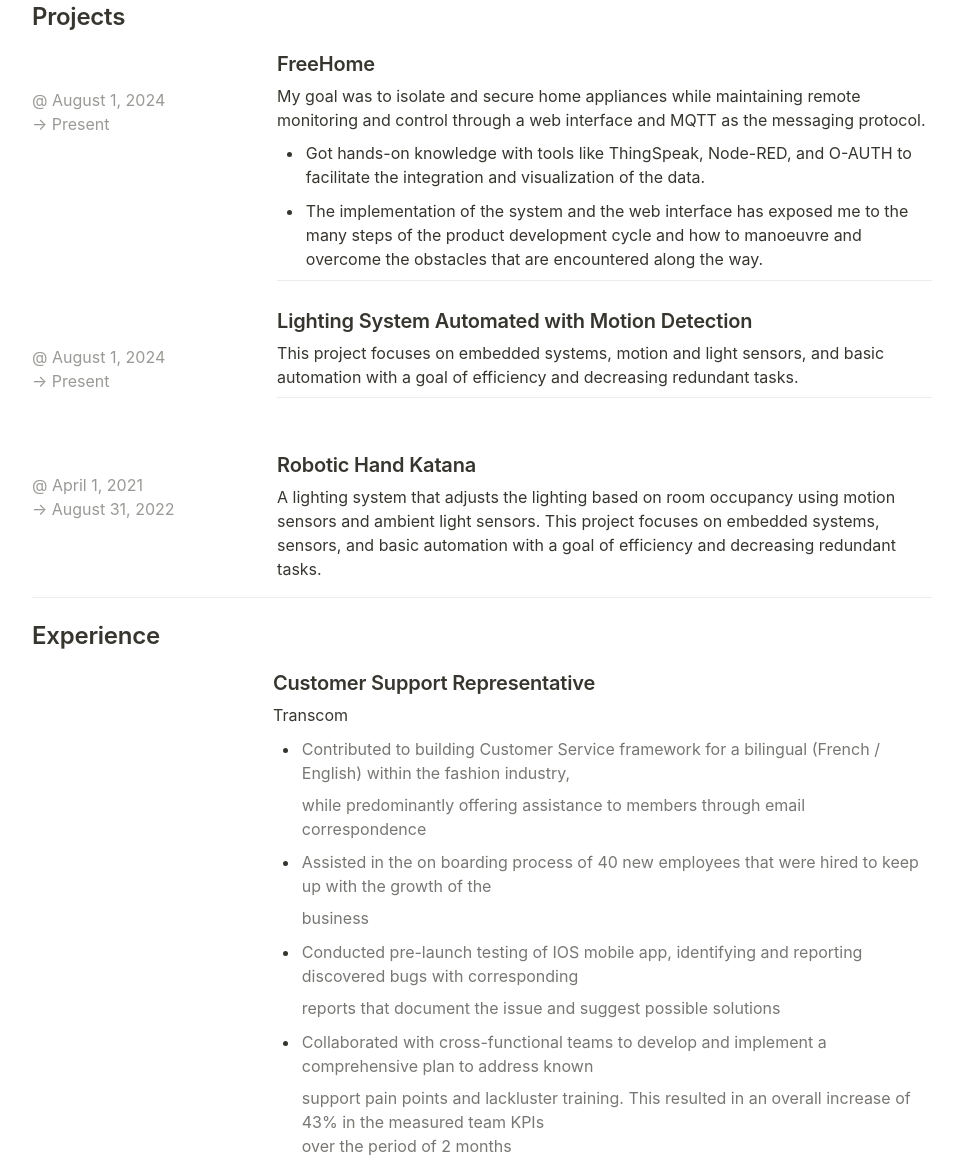
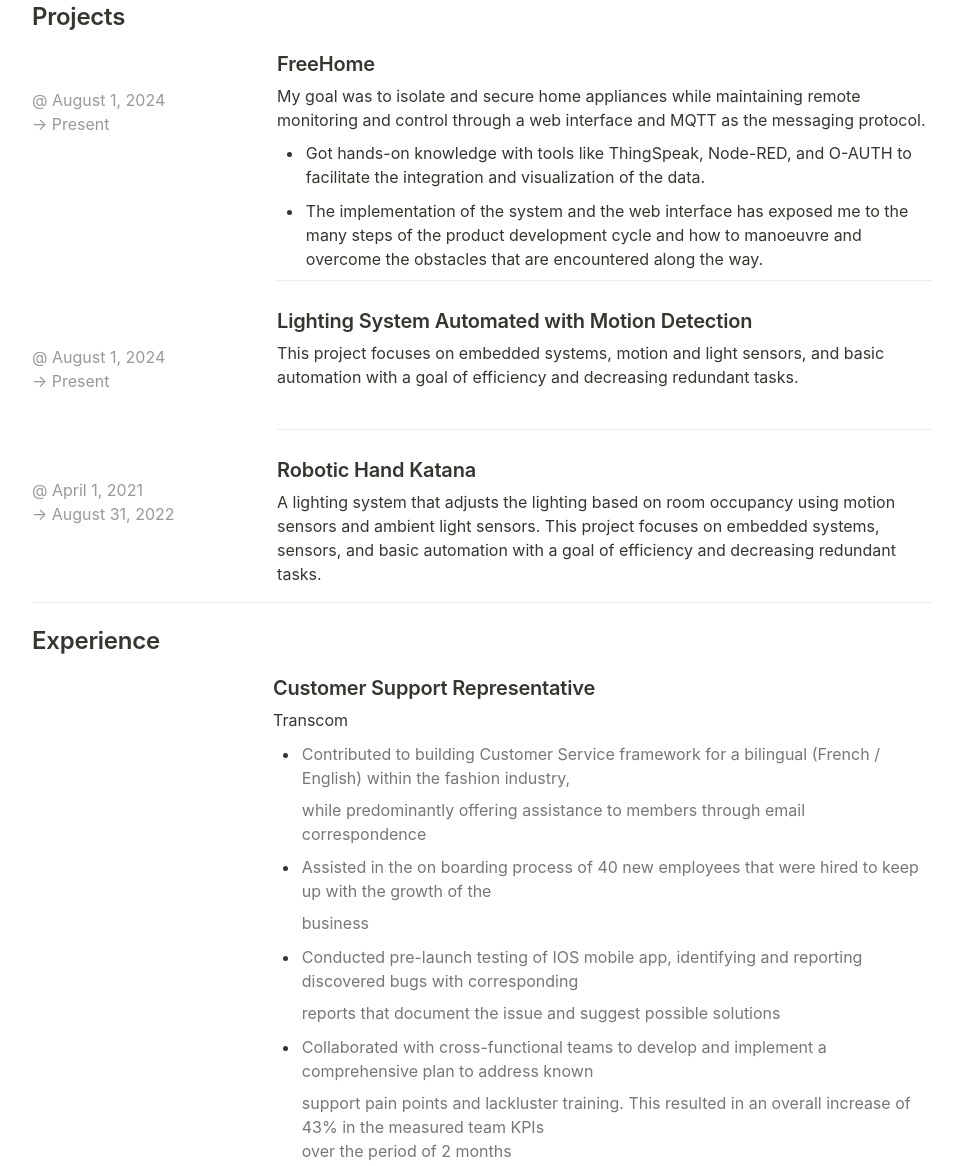
Before and after one commit to ayoubmissaoui/personalWebsite, a plain HTML site: page index.html in a window 1280 px wide. Shown: the part 785-1951 px from the top of the page, without its empty margins (158-1121 px from the left). Drawn offline with nearby package versions, Linux system fonts and the light colour scheme.

Commit message:
Update index.html
Edited spacing after Lightning System project

```diff
--- a/index.html
+++ b/index.html
@@ -18,7 +18,7 @@
 </time></p></div><div id="e80c359b-3f7b-4bff-9b54-0ffb60f79837" style="width:150%" class="column"><h3 id="d98d5b2e-42b7-4974-8acb-d1eb485faeca" class="">FreeHome</h3><p id="108f90ee-1bbe-8012-a210-f2f518a98839" class="">My goal was to isolate and secure home appliances while maintaining remote monitoring and control through a web interface and MQTT as the messaging protocol.<br/></p><ul id="191cb9ab-818a-476e-a362-ee3e44e45f41" class="bulleted-list"><li style="list-style-type:disc">Got hands-on knowledge with tools like ThingSpeak, Node-RED, and O-AUTH to facilitate the integration and visualization of the data.</li></ul><ul id="e67078d2-b0de-4936-aba3-98fdb3737735" class="bulleted-list"><li style="list-style-type:disc">The implementation of the system and the web interface has exposed me to the many steps of the product development cycle and how to manoeuvre and overcome the obstacles that are encountered along the way.</li></ul><hr id="1e31b3b4-0e25-420a-a34d-696c4e400377"/></div></div><div id="5594063d-fbd3-4ba1-83ee-dd8a8d15cb16" class="column-list"><div id="35cbc2b1-2c41-44a3-8497-dc1ddc41b8a6" style="width:50%" class="column"><p id="f68107fc-15a3-4c58-9cdd-37ae584679e8" class=""></br></br><time>@ August 1, 2024
 → Present
 </time></p><p id="108f90ee-1bbe-8050-bd9f-ca10c57ed16d" class="">
-</p></div><div id="e2e00c7f-11bf-4be4-ad23-3d255bb4eb43" style="width:150%" class="column"><h3 id="bd74b0e5-0b8b-4ba1-9b3a-699c0953f6f4" class="">Lighting System Automated with Motion Detection</h3><p id="4f915bb9-5aa7-43fa-aae4-9ca4fa7413da" class="">This project focuses on embedded systems, motion and light sensors, and basic automation with a goal of efficiency and decreasing redundant tasks.</p><hr id="1e31b3b4-0e25-420a-a34d-696c4e400377"></div></div><div id="672e6fab-bb19-49db-9498-6a96f010d078" class="column-list"><div id="9392e5ac-c6e3-4eee-a8d7-f81d83e3e67f" style="width:50%" class="column"><p id="6ab98745-397a-406c-8827-8035713ebf67" class="">
+</p></div><div id="e2e00c7f-11bf-4be4-ad23-3d255bb4eb43" style="width:150%" class="column"><h3 id="bd74b0e5-0b8b-4ba1-9b3a-699c0953f6f4" class="">Lighting System Automated with Motion Detection</h3><p id="4f915bb9-5aa7-43fa-aae4-9ca4fa7413da" class="">This project focuses on embedded systems, motion and light sensors, and basic automation with a goal of efficiency and decreasing redundant tasks.</p><br><hr id="1e31b3b4-0e25-420a-a34d-696c4e400377"></div></div><div id="672e6fab-bb19-49db-9498-6a96f010d078" class="column-list"><div id="9392e5ac-c6e3-4eee-a8d7-f81d83e3e67f" style="width:50%" class="column"><p id="6ab98745-397a-406c-8827-8035713ebf67" class="">
 </p><p id="944a55f8-10c2-486a-bae4-342047efc75c" class=""><time>@ April 1, 2021
 → August 31, 2022</time></p><p id="108f90ee-1bbe-80db-830c-cae4f99ab7cc" class="">
 </p></div><div id="e2e00c7f-11bf-4be4-ad23-3d255bb4eb43" style="width:150%" class="column"><h3 id="bd74b0e5-0b8b-4ba1-9b3a-699c0953f6f4" class="">Robotic Hand Katana</h3><p id="4f915bb9-5aa7-43fa-aae4-9ca4fa7413da" class="">A lighting system that adjusts the lighting based on room occupancy using motion sensors and ambient light sensors. This project focuses on embedded systems, sensors, and basic automation with a goal of efficiency and decreasing redundant tasks.</p></li></ul></div></div><hr id="108f90ee-1bbe-8030-926a-fc9c83049577"/><h2 id="5db4288b-03b3-4665-8863-7fca50df8130" class="">Experience</h2><div id="672e6fab-bb19-49db-9498-6a96f010d078" class="column-list"><div id="9392e5ac-c6e3-4eee-a8d7-f81d83e3e67f" style="width:25%" class="column"><p id="6ab98745-397a-406c-8827-8035713ebf67" class="">
```
